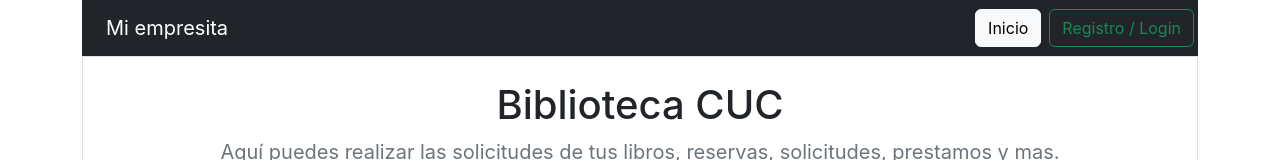
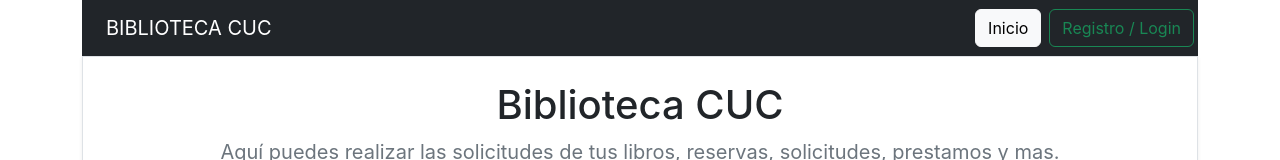
Before and after one commit to guacharako23/hayhermano, a React (Create React App) app: page / in a window 1280 px wide. Shown: the top 160 px of the page. Built offline with nearby package versions, Linux system fonts and the light colour scheme; no server answers.

Commit message:
Update Navbar.jsx

```diff
--- a/src/components/Navbar.jsx
+++ b/src/components/Navbar.jsx
@@ -15,7 +15,7 @@ const Navbar = (props) => {
   return (
     <div className="navbar navbar-dark bg-dark">
       <Link className="navbar-brand mx-4" to="/">
-        Mi empresita
+        BIBLIOTECA CUC
       </Link>
       <div>
         <div className="d-flex">
```
